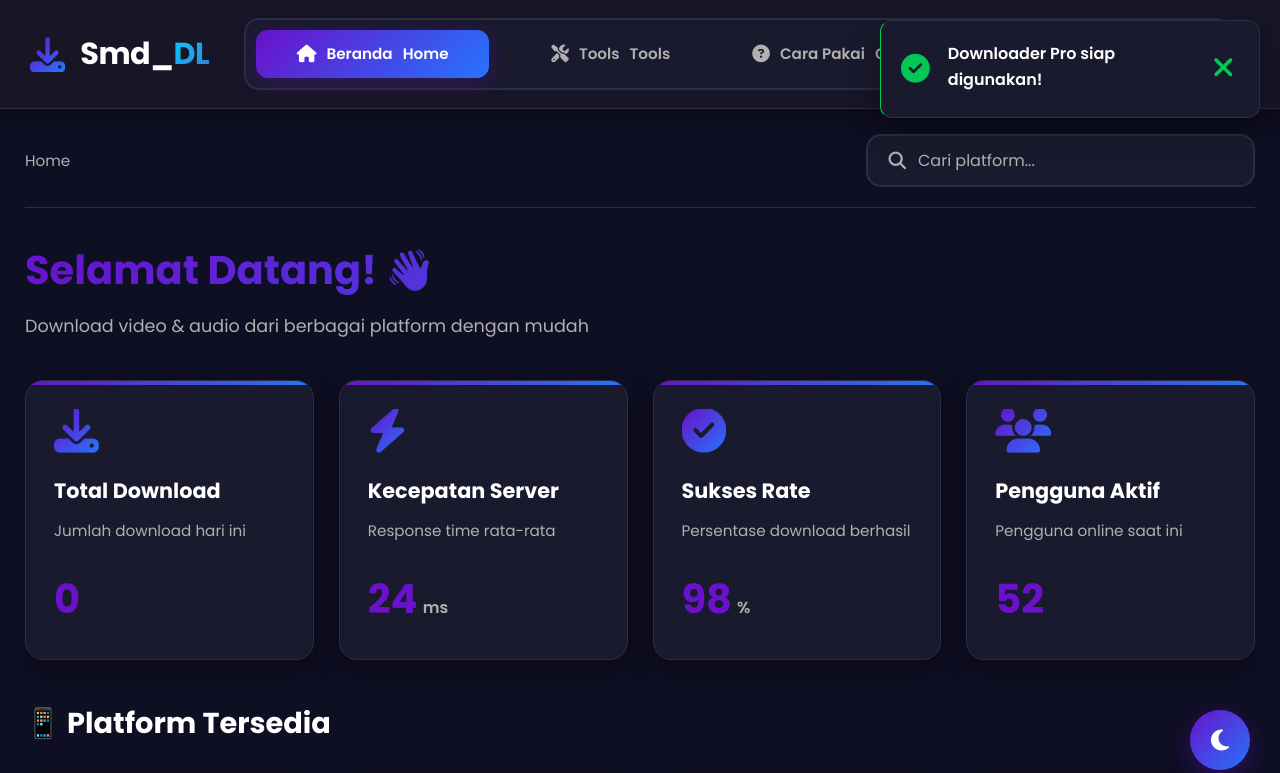
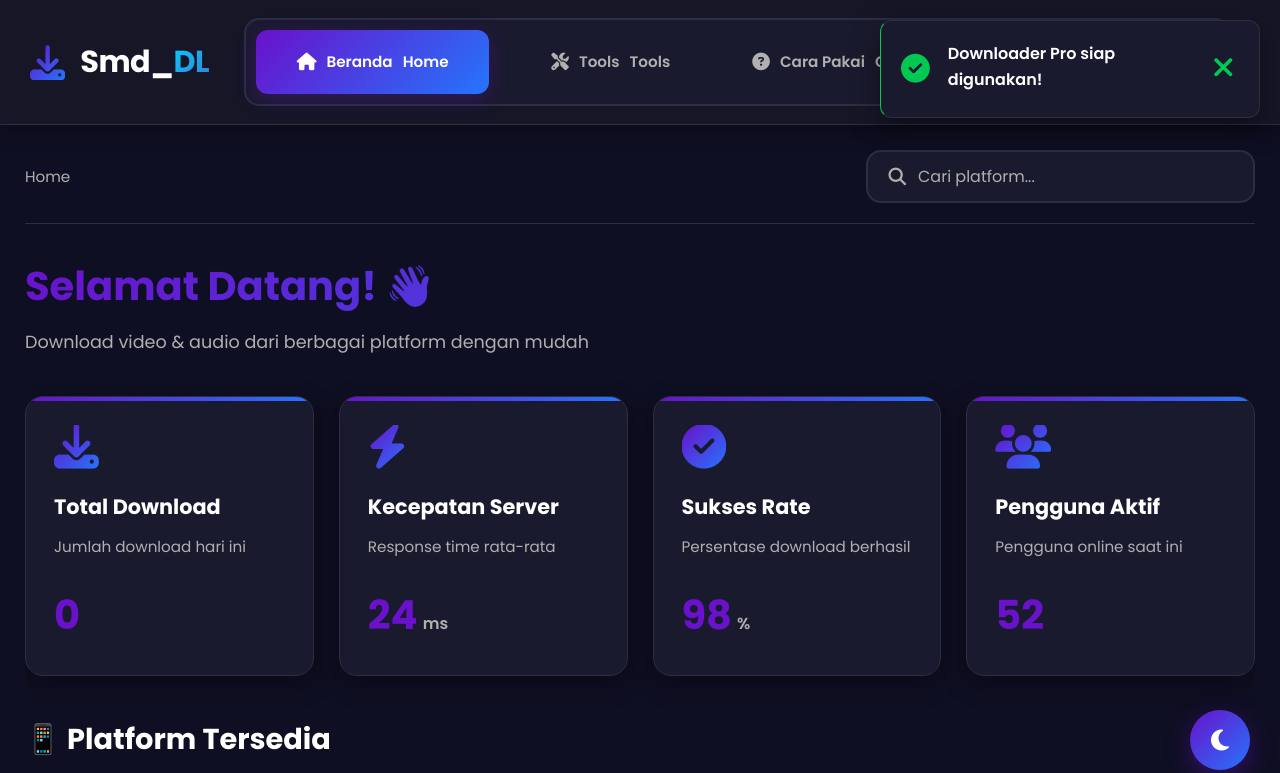
Before and after one commit to fbyanda-21/website, a plain HTML site: page index.html in a window 1280 px wide. Shown: the top 773 px of the page. Drawn offline with Linux system fonts and the light colour scheme.

Commit message:
Adjust padding in style.css

```diff
--- a/style.css
+++ b/style.css
@@ -178,7 +178,7 @@ body {
     align-items: center;
     justify-content: center;
     gap: 10px;
-    padding: 12px 20px;
+    padding: 20px;
     text-decoration: none;
     color: var(--text-secondary);
     border-radius: 12px;
```
